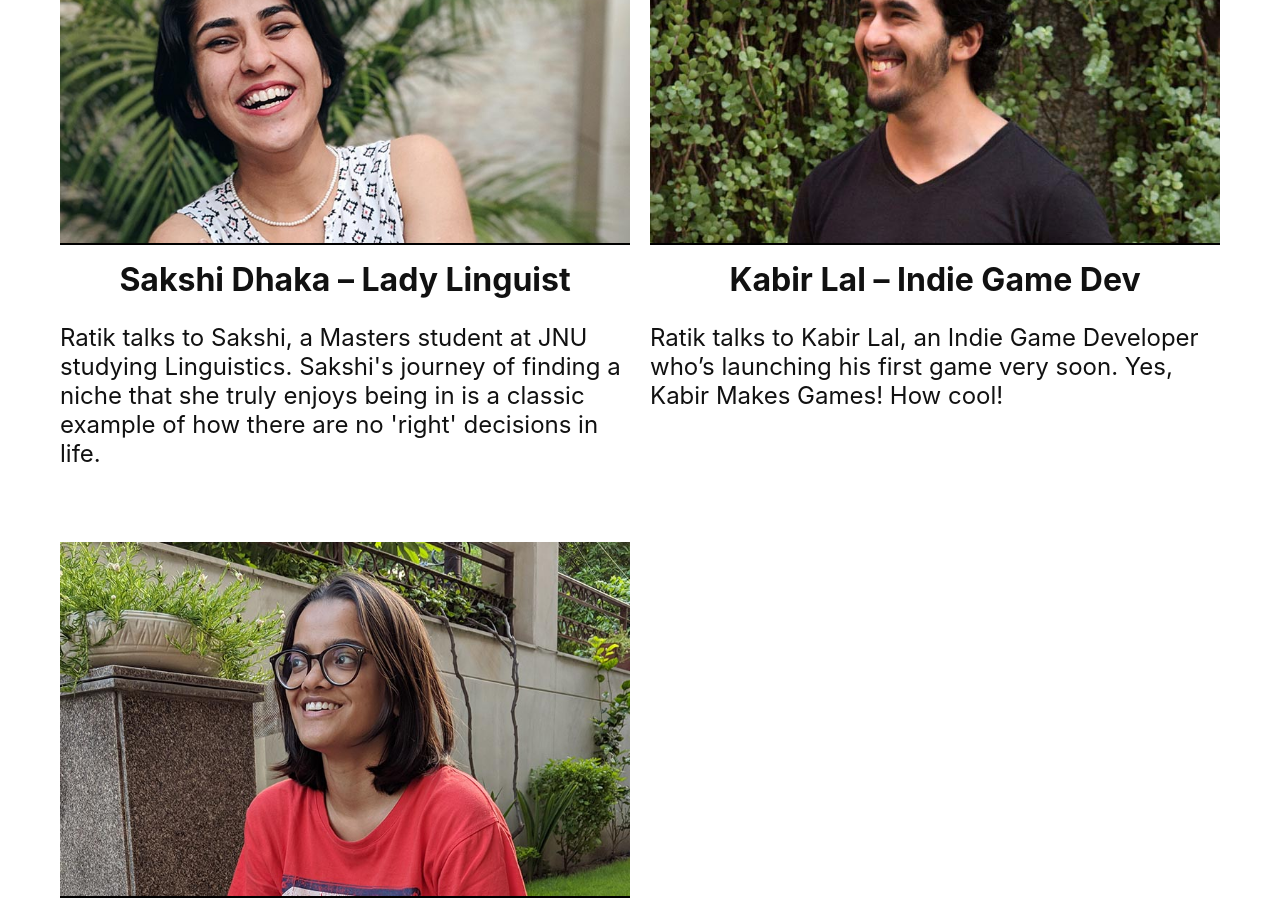
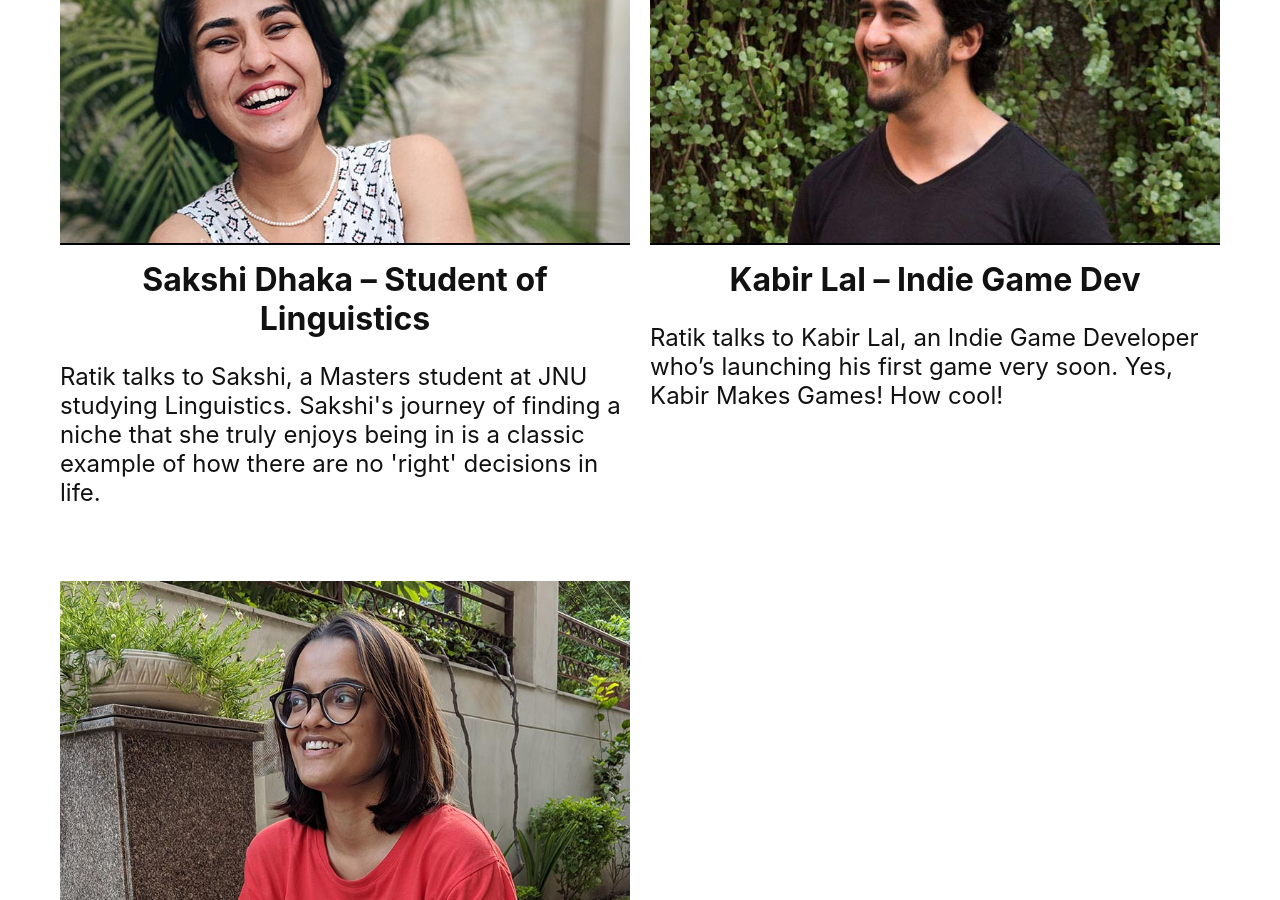
Before and after one commit to libhide/unboxpod, a Jekyll site: the page built from index.html, in a window 1280 px wide and 900 px high, scrolled down 1120 px. Built offline with Jekyll 4.4.1, drawn with Linux system fonts in a browser that asks for light colours.

Commit message:
Update embed link for Sakshi's episode

```diff
--- a/_episodes/sakshi-dhaka.md
+++ b/_episodes/sakshi-dhaka.md
@@ -1,13 +1,13 @@
 ---
 layout: episode
-title: Sakshi Dhaka – Lady Linguist
+title: Sakshi Dhaka – Student of Linguistics
 episode_number: 3
 slug: /sakshi-dhaka/
 guest: /img/guests/sakshidhaka.jpg
 img: /img/guests/sakshidhaka.jpg
 graph: /img/guests/sakshidhaka-graph.jpg
 excerpt: Ratik talks to Sakshi, a Masters student at JNU studying Linguistics. Sakshi's journey of finding a niche that she truly enjoys being in is a classic example of how there are no 'right' decisions in life.
-embed: "https://anchor.fm/unboxpod/embed/episodes/2-Kabir-Likes-Games--Kabir-Makes-Games-e3dubo"
+embed: "https://anchor.fm/unboxpod/embed/episodes/3-Language-with-a-capital-L-e3pj1s/a-adetri"
 ---
 
 Ratik speaks to Sakshi, a Masters student at JNU studying Linguistics. Sakshi's journey of finding a niche that she truly enjoys being in is a classic example of how [there are no right decisions in life](https://www.raptitude.com/2018/07/right-decision/).
```
